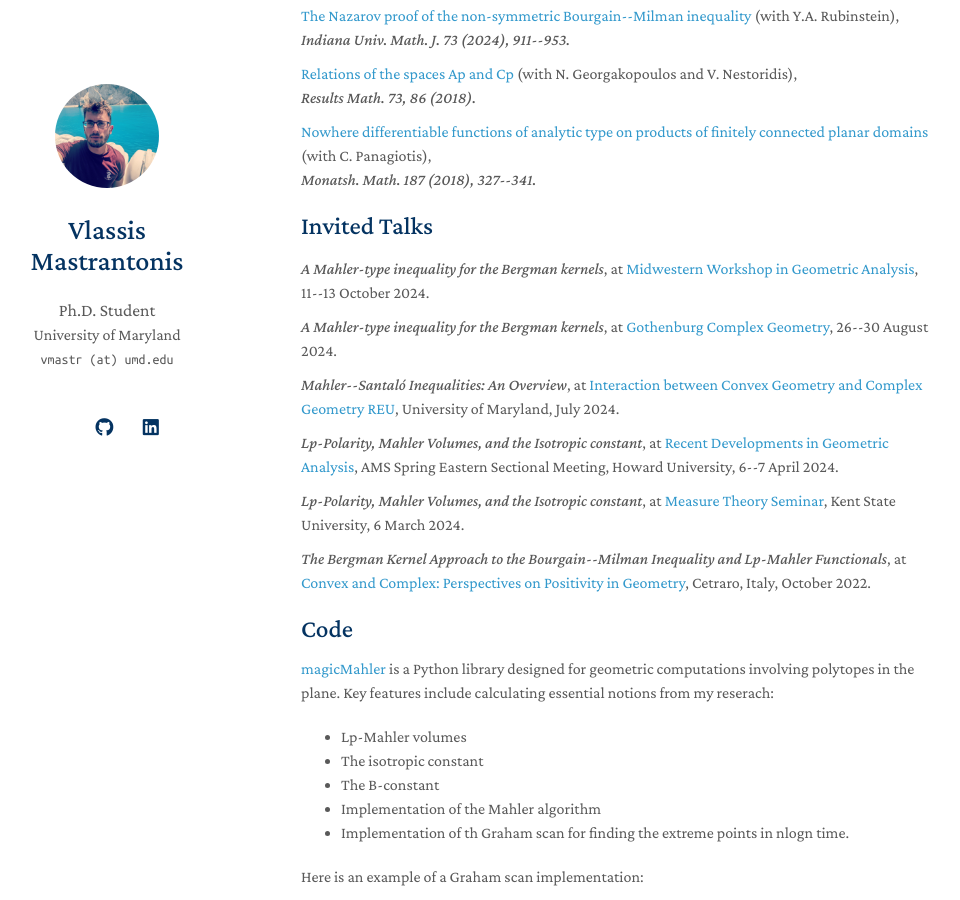
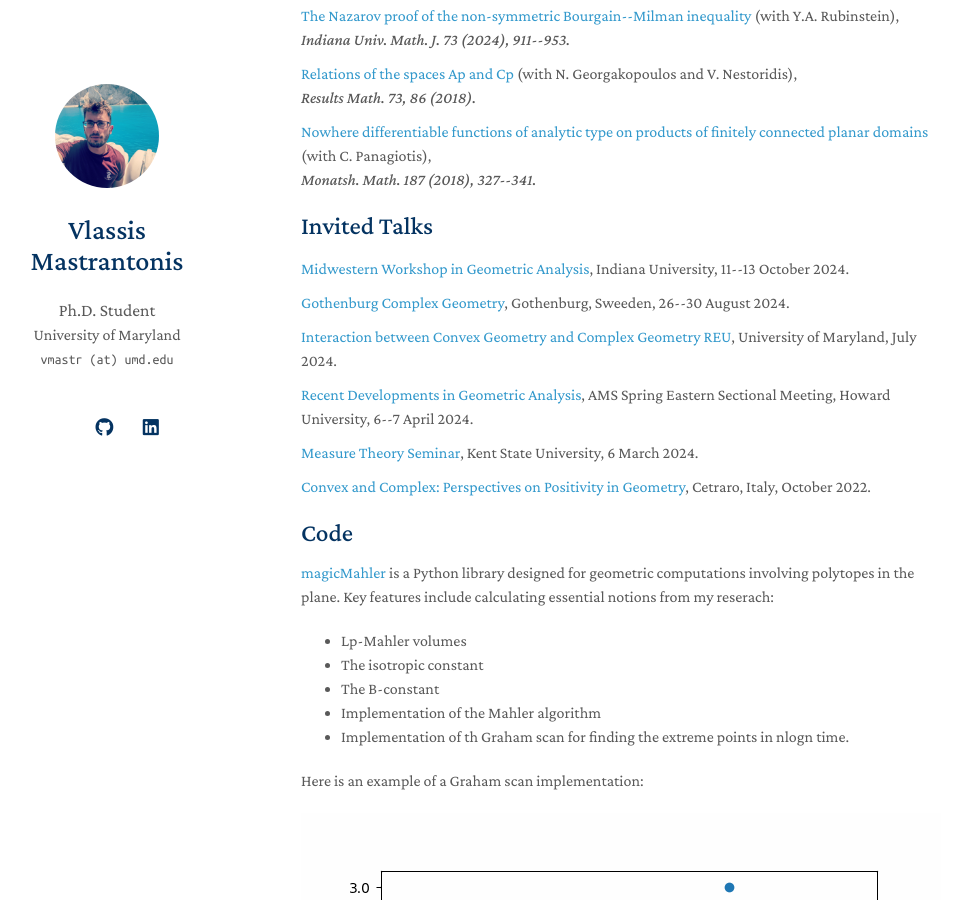
Before and after one commit to vmastr/vmastr.github.io, a Jekyll site: the page built from index.md, in a window 1280 px wide and 900 px high, scrolled down 620 px. Shown: the whole window, without its empty margins (169-1129 px from the left). Built offline with Jekyll 4.4.1, drawn with Linux system fonts in a browser that asks for light colours; nearby versions of some CDN libraries; a style sheet for code colours, icons or effects is not loaded; our own code applies the rules of GitHub Pages for plain Markdown files.

Commit message:
Invited talks edits
removed talk titles

```diff
--- a/_data/talks.yml
+++ b/_data/talks.yml
@@ -2,13 +2,13 @@ main:
 
   - title: "A Mahler-type inequality for the Bergman kernels"
     conference: "Midwestern Workshop in Geometric Analysis"
-    location: ""
+    location: "Indiana University,"
     date: "11--13 October 2024"
     link: "http://mwaa.math.indianapolis.iu.edu/"
 
   - title: "A Mahler-type inequality for the Bergman kernels"
     conference: "Gothenburg Complex Geometry"
-    location: ""
+    location: "Gothenburg, Sweeden,"
     date: "26--30 August 2024"
     link: "https://sites.google.com/view/gothenburgmath2024/overview?authuser=0"
 
--- a/_includes/talks.md
+++ b/_includes/talks.md
@@ -7,7 +7,6 @@
     <div class="talk-row" style="margin-bottom: 10px;"> <!-- Added margin-bottom for spacing -->
       <div class="col-sm-12" style="position: relative;padding-right: 15px;padding-left: 0px;">
         <div class="title">
-          <em>{{ talk.title }}</em>, at
           <a href="{{ talk.link }}" target="_blank">{{ talk.conference }}</a>,
           {{ talk.location}}
           {{ talk.date }}.
```
Also changed, not shown: 7 other files.
